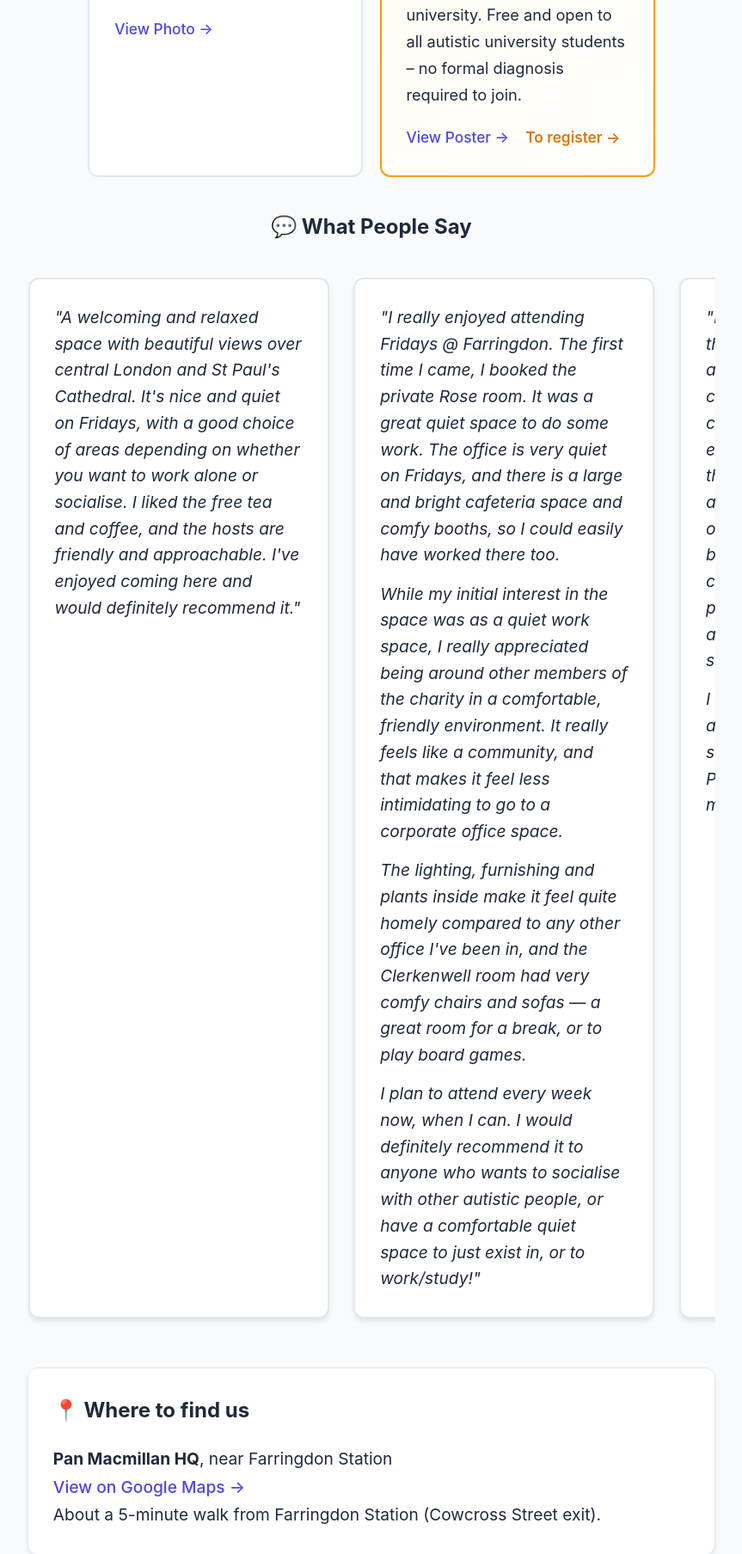
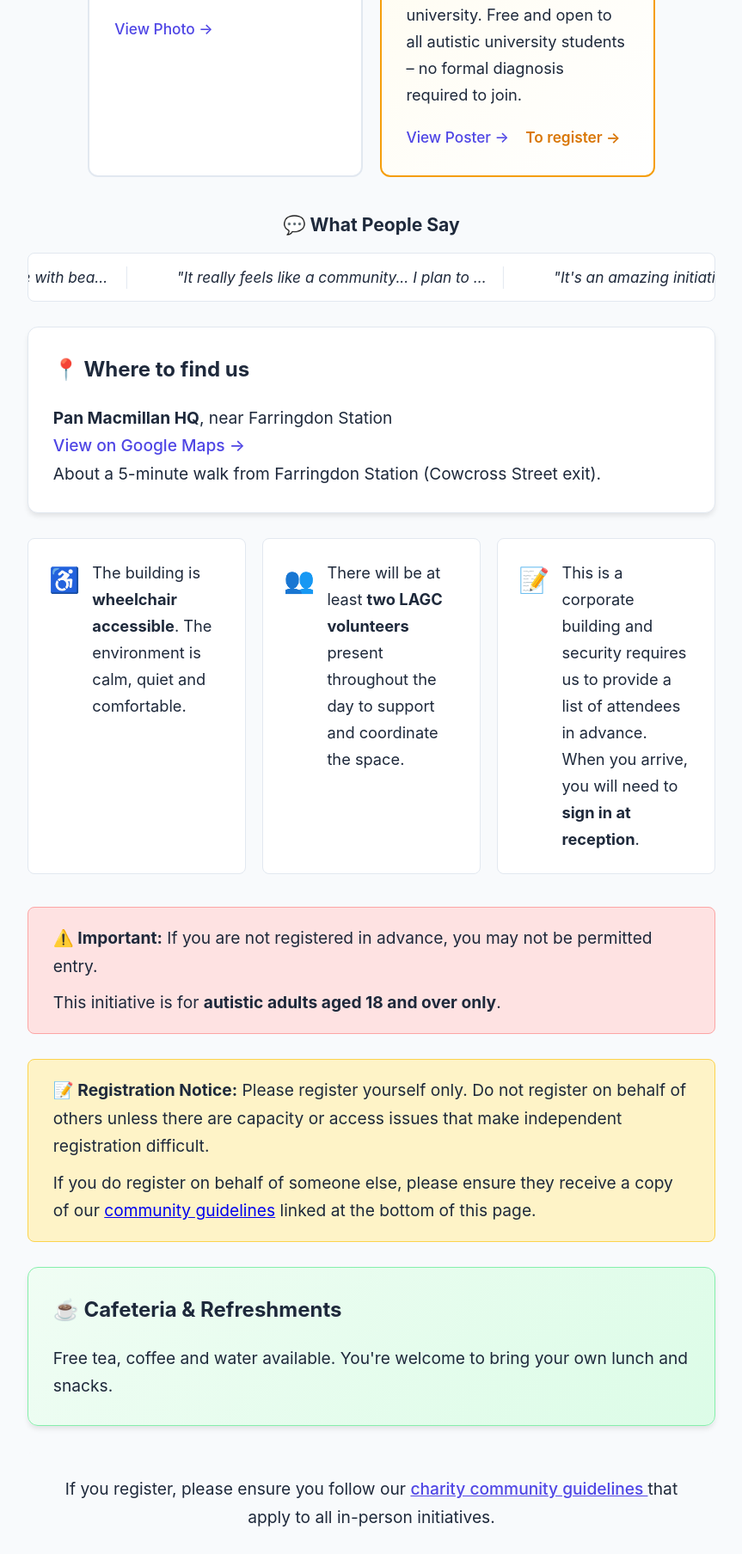
Before and after one commit to marcjtheodore1-sketch/lagc-room-bookings, a Flask app: page / in a window 1280 px wide. Shown: the part 1819-3627 px from the top of the page at 86% size, without its empty margins (208-1071 px from the left). Run offline with Flask 3, Linux system fonts and the light colour scheme.

Commit message:
Update testimonials to auto-scrolling marquee
- Continuous slow scrolling animation (30s loop)
- Compact single-line format
- Seamless infinite loop
- Pauses on hover

```diff
--- a/static/css/style.css
+++ b/static/css/style.css
@@ -1445,86 +1445,92 @@ h2 {
 }
 
 /* ============================================
-   TESTIMONIALS SECTION
+   TESTIMONIALS SECTION - AUTO SCROLLING
    ============================================ */
 
 .testimonials-section {
-    margin: 2rem 0;
+    margin: 1.5rem 0;
 }
 
 .testimonials-section h2 {
     text-align: center;
-    margin-bottom: 1rem;
-    color: var(--text);
-}
-
-.testimonials-scroll {
-    display: flex;
-    gap: 1.5rem;
-    overflow-x: auto;
-    scroll-snap-type: x mandatory;
-    padding: 1rem 0.5rem;
-    -webkit-overflow-scrolling: touch;
-    scrollbar-width: thin;
-    scrollbar-color: var(--primary) var(--border);
-}
-
-.testimonials-scroll::-webkit-scrollbar {
-    height: 8px;
-}
-
-.testimonials-scroll::-webkit-scrollbar-track {
-    background: var(--border);
-    border-radius: 4px;
-}
-
-.testimonials-scroll::-webkit-scrollbar-thumb {
-    background: var(--primary);
-    border-radius: 4px;
-}
-
-.testimonial-card {
-    flex: 0 0 350px;
-    max-width: 90vw;
+    margin-bottom: 0.75rem;
+    color: var(--text);
+    font-size: 1.1rem;
+}
+
+.testimonials-marquee {
+    overflow: hidden;
     background: var(--card-bg);
-    border: 2px solid var(--border);
-    border-radius: var(--radius-lg);
-    padding: 1.5rem;
-    scroll-snap-align: start;
-    box-shadow: var(--shadow);
-}
-
-.testimonial-card:hover {
-    border-color: var(--primary);
-    box-shadow: var(--shadow-lg);
-}
-
-.testimonial-text {
+    border: 1px solid var(--border);
+    border-radius: var(--radius);
+    padding: 0.75rem 0;
+}
+
+.marquee-track {
+    display: flex;
+    gap: 2rem;
+    animation: marquee 30s linear infinite;
+    width: max-content;
+}
+
+.marquee-track:hover {
+    animation-play-state: paused;
+}
+
+@keyframes marquee {
+    0% {
+        transform: translateX(0);
+    }
+    100% {
+        transform: translateX(-50%);
+    }
+}
+
+.testimonial-slide {
+    flex: 0 0 auto;
+    max-width: 400px;
+    padding: 0 1rem;
+    border-right: 1px solid var(--border);
+}
+
+.testimonial-slide:last-of-type {
+    border-right: none;
+}
+
+.testimonial-slide p {
     color: var(--text);
     font-style: italic;
-    line-height: 1.6;
-    margin-bottom: 0.75rem;
-}
-
-.testimonial-text:last-child {
-    margin-bottom: 0;
+    font-size: 0.9rem;
+    line-height: 1.5;
+    margin: 0;
+    white-space: nowrap;
+    overflow: hidden;
+    text-overflow: ellipsis;
 }
 
 /* Responsive adjustments */
 @media (max-width: 768px) {
-    .testimonial-card {
-        flex: 0 0 300px;
-        padding: 1.25rem;
+    .testimonial-slide {
+        max-width: 300px;
+    }
+
+    .testimonial-slide p {
+        font-size: 0.85rem;
+    }
+
+    .marquee-track {
+        animation-duration: 25s;
     }
 }
 
 @media (max-width: 480px) {
-    .testimonial-card {
-        flex: 0 0 280px;
-        padding: 1rem;
-    }
-
-    .testimonials-scroll {
-        gap: 1rem;
-    }
-}
+    .testimonial-slide {
+        max-width: 250px;
+        padding: 0 0.75rem;
+    }
+
+    .testimonial-slide p {
+        font-size: 0.8rem;
+    }
+}
--- a/templates/landing.html
+++ b/templates/landing.html
@@ -76,19 +76,27 @@
 
         <div class="testimonials-section">
             <h2>💬 What People Say</h2>
-            <div class="testimonials-scroll">
-                <div class="testimonial-card">
-                    <p class="testimonial-text">"A welcoming and relaxed space with beautiful views over central London and St Paul's Cathedral. It's nice and quiet on Fridays, with a good choice of areas depending on whether you want to work alone or socialise. I liked the free tea and coffee, and the hosts are friendly and approachable. I've enjoyed coming here and would definitely recommend it."</p>
-                </div>
-                <div class="testimonial-card">
-                    <p class="testimonial-text">"I really enjoyed attending Fridays @ Farringdon. The first time I came, I booked the private Rose room. It was a great quiet space to do some work. The office is very quiet on Fridays, and there is a large and bright cafeteria space and comfy booths, so I could easily have worked there too.</p>
-                    <p class="testimonial-text">While my initial interest in the space was as a quiet work space, I really appreciated being around other members of the charity in a comfortable, friendly environment. It really feels like a community, and that makes it feel less intimidating to go to a corporate office space.</p>
-                    <p class="testimonial-text">The lighting, furnishing and plants inside make it feel quite homely compared to any other office I've been in, and the Clerkenwell room had very comfy chairs and sofas — a great room for a break, or to play board games.</p>
-                    <p class="testimonial-text">I plan to attend every week now, when I can. I would definitely recommend it to anyone who wants to socialise with other autistic people, or have a comfortable quiet space to just exist in, or to work/study!"</p>
-                </div>
-                <div class="testimonial-card">
-                    <p class="testimonial-text">"I love the fact that we have this space. Having used it once already and with two bookings coming up, I'm really excited to continue using it as a work environment where I know there are fellow autistic people around. It's great to have the opportunity to socialise during breaks and potentially collaborate as well—the possibilities feel really open and I'm looking forward to seeing how it develops.</p>
-                    <p class="testimonial-text">I think it's an amazing initiative and I'm so glad it's being put to such good use. Thank you to Pan Macmillan and LAG for making it possible."</p>
+            <div class="testimonials-marquee">
+                <div class="marquee-track">
+                    <div class="testimonial-slide">
+                        <p>"A welcoming and relaxed space with beautiful views... the hosts are friendly and approachable."</p>
+                    </div>
+                    <div class="testimonial-slide">
+                        <p>"It really feels like a community... I plan to attend every week now."</p>
+                    </div>
+                    <div class="testimonial-slide">
+                        <p>"It's an amazing initiative... Thank you to Pan Macmillan and LAG for making it possible."</p>
+                    </div>
+                    <!-- Duplicate for seamless loop -->
+                    <div class="testimonial-slide">
+                        <p>"A welcoming and relaxed space with beautiful views... the hosts are friendly and approachable."</p>
+                    </div>
+                    <div class="testimonial-slide">
+                        <p>"It really feels like a community... I plan to attend every week now."</p>
+                    </div>
+                    <div class="testimonial-slide">
+                        <p>"It's an amazing initiative... Thank you to Pan Macmillan and LAG for making it possible."</p>
+                    </div>
                 </div>
             </div>
         </div>
```
